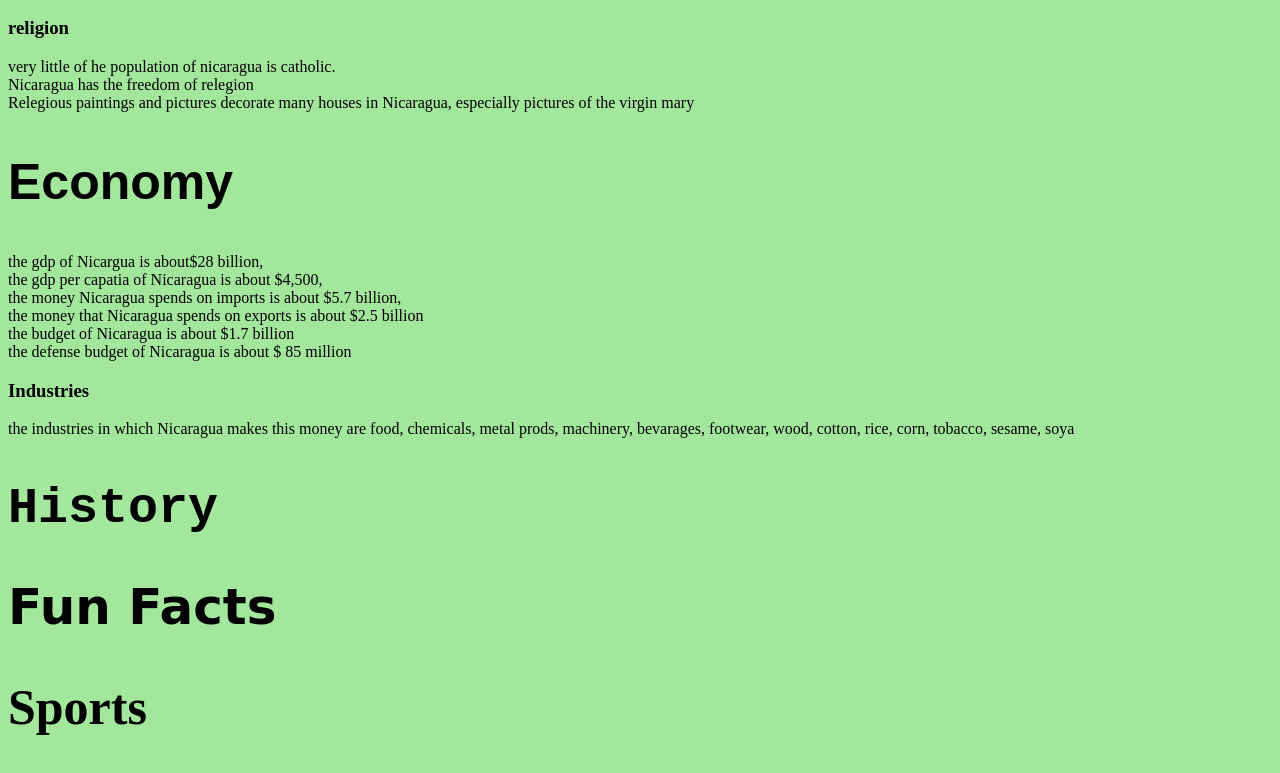
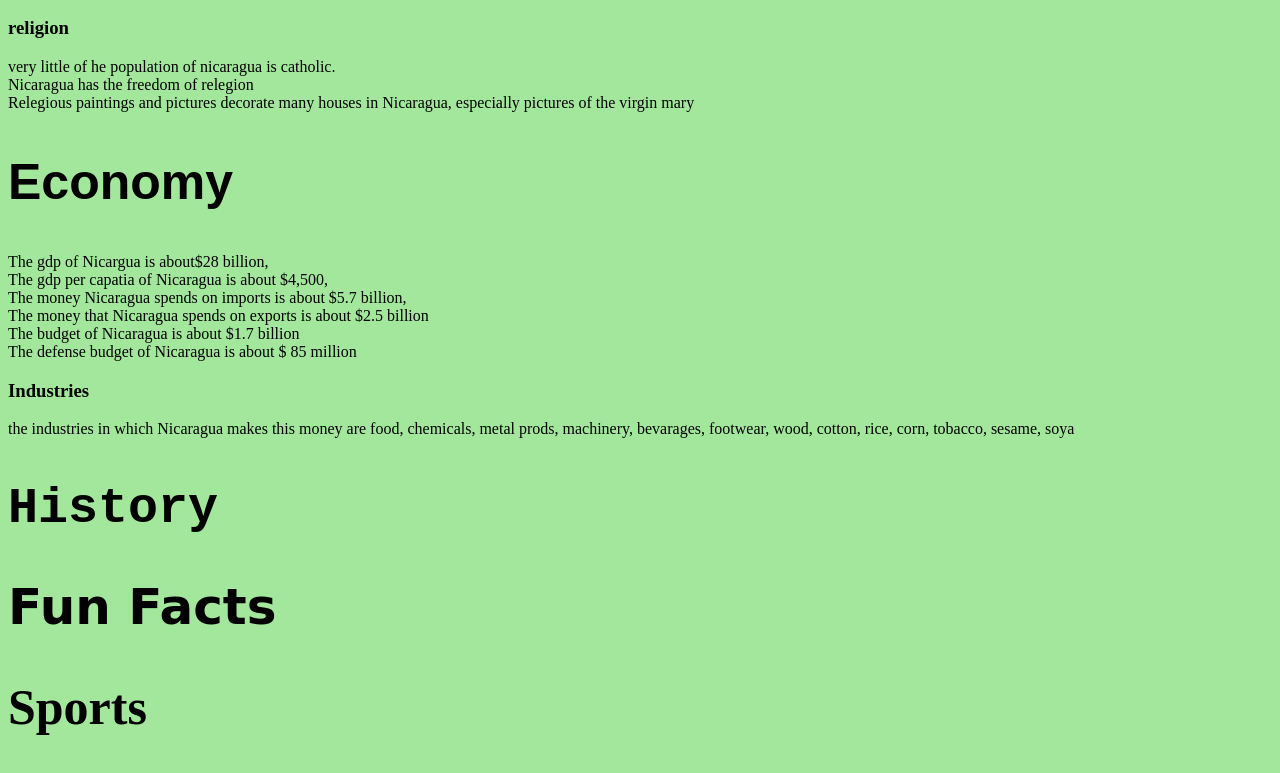
Before and after one commit to bdavis7548/bdavis7548.github.io, a plain HTML site: page Nicaragua.html in a window 1280 px wide. Shown: the part 1071-1844 px from the top of the page. Drawn offline with Linux system fonts and the light colour scheme.

Commit message:
Update Nicaragua.html

```diff
--- a/Nicaragua.html
+++ b/Nicaragua.html
@@ -94,12 +94,12 @@
   Relegious paintings and pictures decorate many houses in Nicaragua,  especially pictures of the virgin mary
   </p>
   <h2 id = "thridheading">Economy</h2>
-  <p id = "Economyparagraph">the gdp of Nicargua is about$28 billion, <br>
-  the gdp per capatia of Nicaragua is about $4,500,<br>
-    the money Nicaragua spends on imports is about $5.7 billion,<br>
-    the money that Nicaragua spends on exports is about $2.5 billion<br>
-     the budget of Nicaragua is about $1.7 billion<br>
-    the defense budget of Nicaragua is about $ 85 million
+  <p id = "Economyparagraph">The gdp of Nicargua is about$28 billion, <br>
+  The gdp per capatia of Nicaragua is about $4,500,<br>
+    The money Nicaragua spends on imports is about $5.7 billion,<br>
+    The money that Nicaragua spends on exports is about $2.5 billion<br>
+     The budget of Nicaragua is about $1.7 billion<br>
+    The defense budget of Nicaragua is about $ 85 million
   </p>
   <h3 id = IndustriesHeading>Industries</h3>
   <p id = IndustriesParagraph>the industries in which Nicaragua makes this money are food, chemicals, metal prods, machinery,
```
